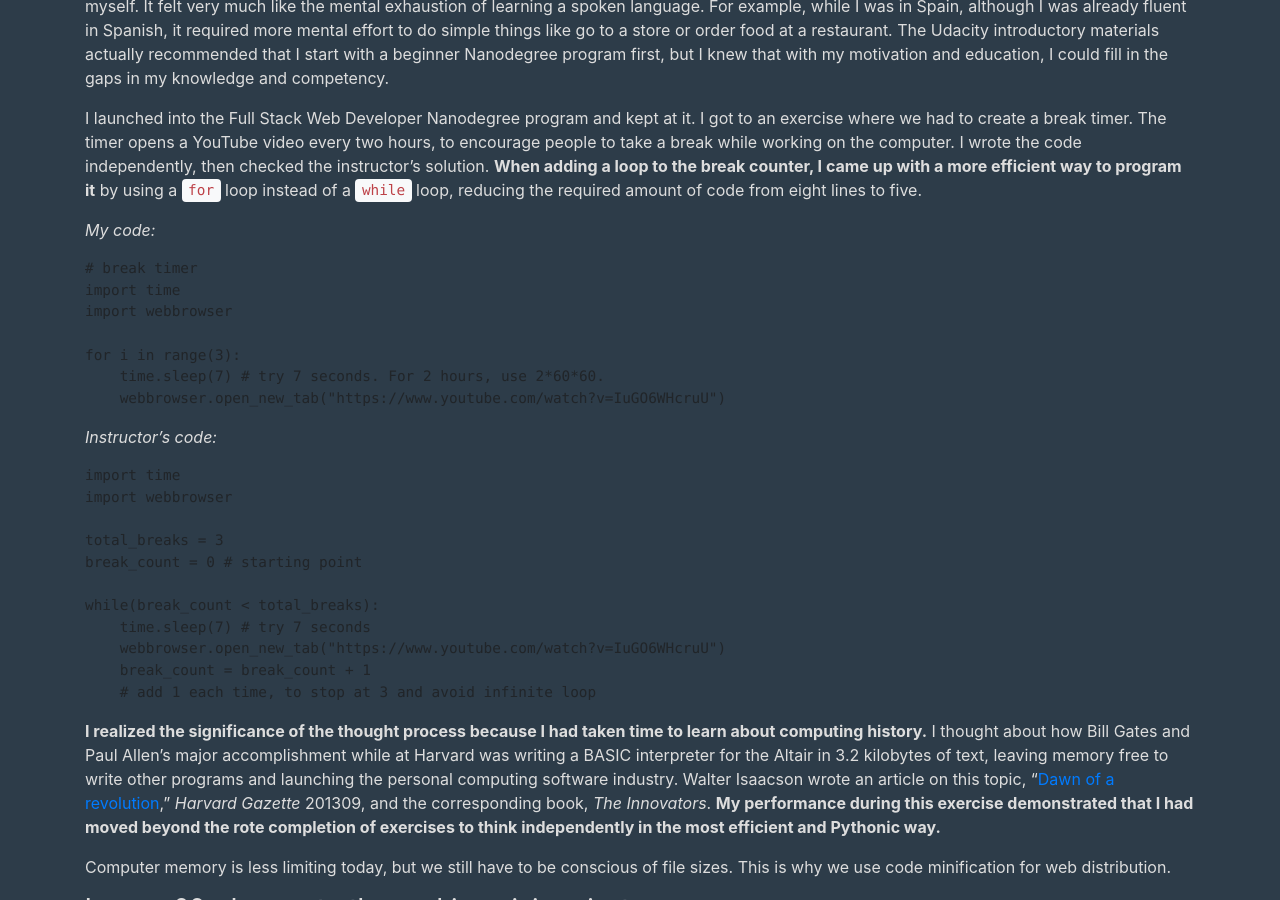
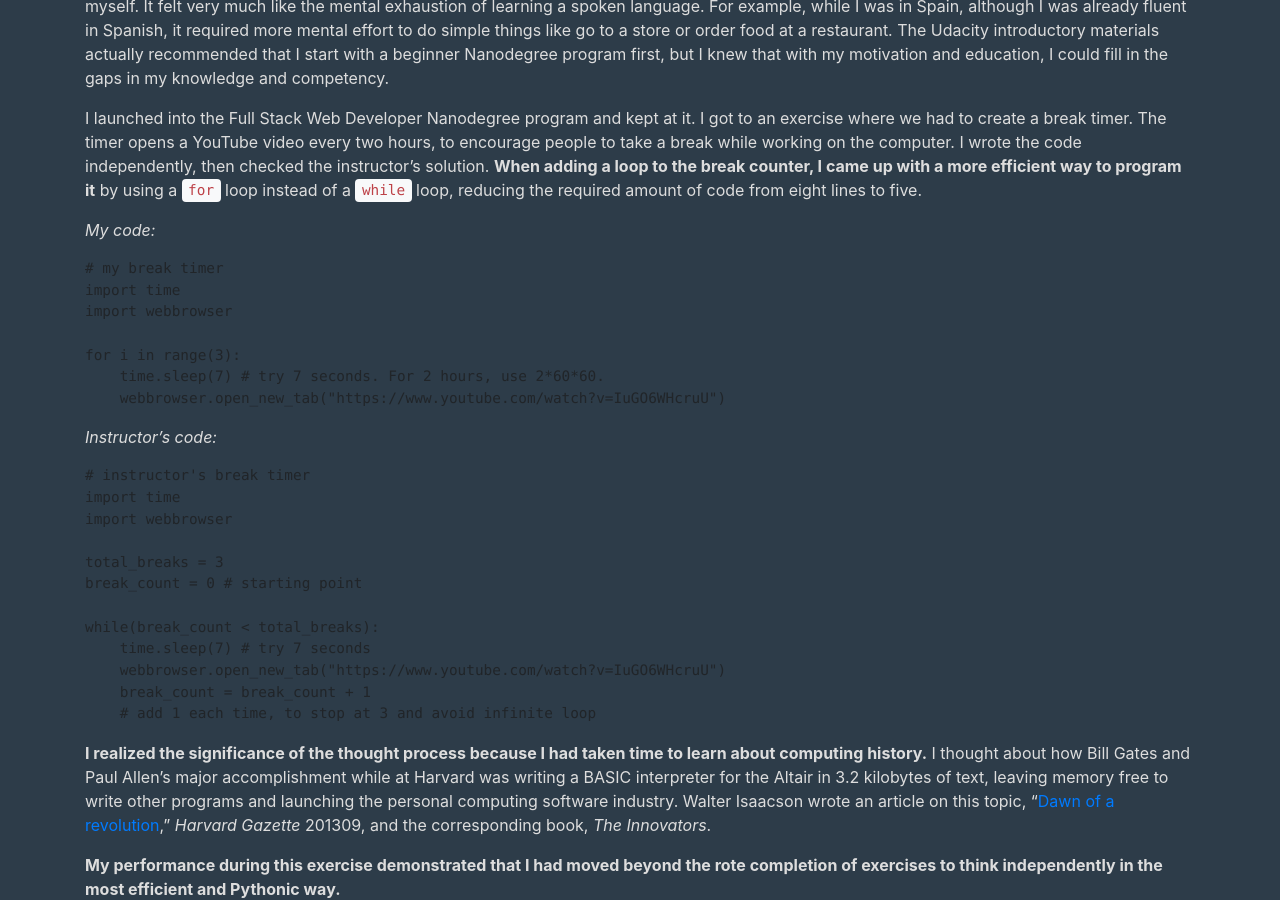
Before and after one commit to br3ndonland/br3ndonland.github.io-jekyll, a Jekyll site: the page built from docs/pages/about.md, in a window 1280 px wide and 900 px high, scrolled down 795 px. Built offline with Jekyll 4.4.1, drawn with Linux system fonts in a browser that asks for light colours; nearby versions of some CDN libraries.

Commit message:
Add minor updates to index.html and about.md

````diff
--- a/docs/index.html
+++ b/docs/index.html
@@ -9,7 +9,7 @@ layout: home
             <h2 class="jumbotron-header">Udacity portfolio</h2>
           </header>
           <article class="lead">
-            <p>This website showcases the Udacity work I have shared on GitHub. I built the site as a project for my Udacity Full Stack Nanodegree program.</p>
+            <p>This website showcases the Udacity work I have shared on GitHub. I built the site as a project for my Udacity Full Stack Web Developer Nanodegree program.</p>
             <p>Check it out, and Stay Udacious!</p>
           </article>
         </div>
--- a/docs/pages/about.md
+++ b/docs/pages/about.md
@@ -47,7 +47,7 @@ I launched into the Full Stack Web Developer Nanodegree program and kept at it.
 *My code:*
 
 ```python
-# break timer
+# my break timer
 import time
 import webbrowser
 
@@ -60,6 +60,7 @@ for i in range(3):
 *Instructor's code:*
 
 ```python
+# instructor's break timer
 import time
 import webbrowser
 
@@ -73,7 +74,9 @@ while(break_count < total_breaks):
     # add 1 each time, to stop at 3 and avoid infinite loop
 ```
 
-**I realized the significance of the thought process because I had taken time to learn about computing history.** I thought about how Bill Gates and Paul Allen's major accomplishment while at Harvard was writing a BASIC interpreter for the Altair in 3.2 kilobytes of text, leaving memory free to write other programs and launching the personal computing software industry. Walter Isaacson wrote an article on this topic, "[Dawn of a revolution](http://news.harvard.edu/gazette/story/2013/09/dawn-of-a-revolution/)," *Harvard Gazette* 201309, and the corresponding book, *The Innovators*. **My performance during this exercise demonstrated that I had moved beyond the rote completion of exercises to think independently in the most efficient and Pythonic way.**
+**I realized the significance of the thought process because I had taken time to learn about computing history.** I thought about how Bill Gates and Paul Allen's major accomplishment while at Harvard was writing a BASIC interpreter for the Altair in 3.2 kilobytes of text, leaving memory free to write other programs and launching the personal computing software industry. Walter Isaacson wrote an article on this topic, "[Dawn of a revolution](http://news.harvard.edu/gazette/story/2013/09/dawn-of-a-revolution/)," *Harvard Gazette* 201309, and the corresponding book, *The Innovators*.
+
+**My performance during this exercise demonstrated that I had moved beyond the rote completion of exercises to think independently in the most efficient and Pythonic way.**
 
 Computer memory is less limiting today, but we still have to be conscious of file sizes. This is why we use code minification for web distribution.
 
````
